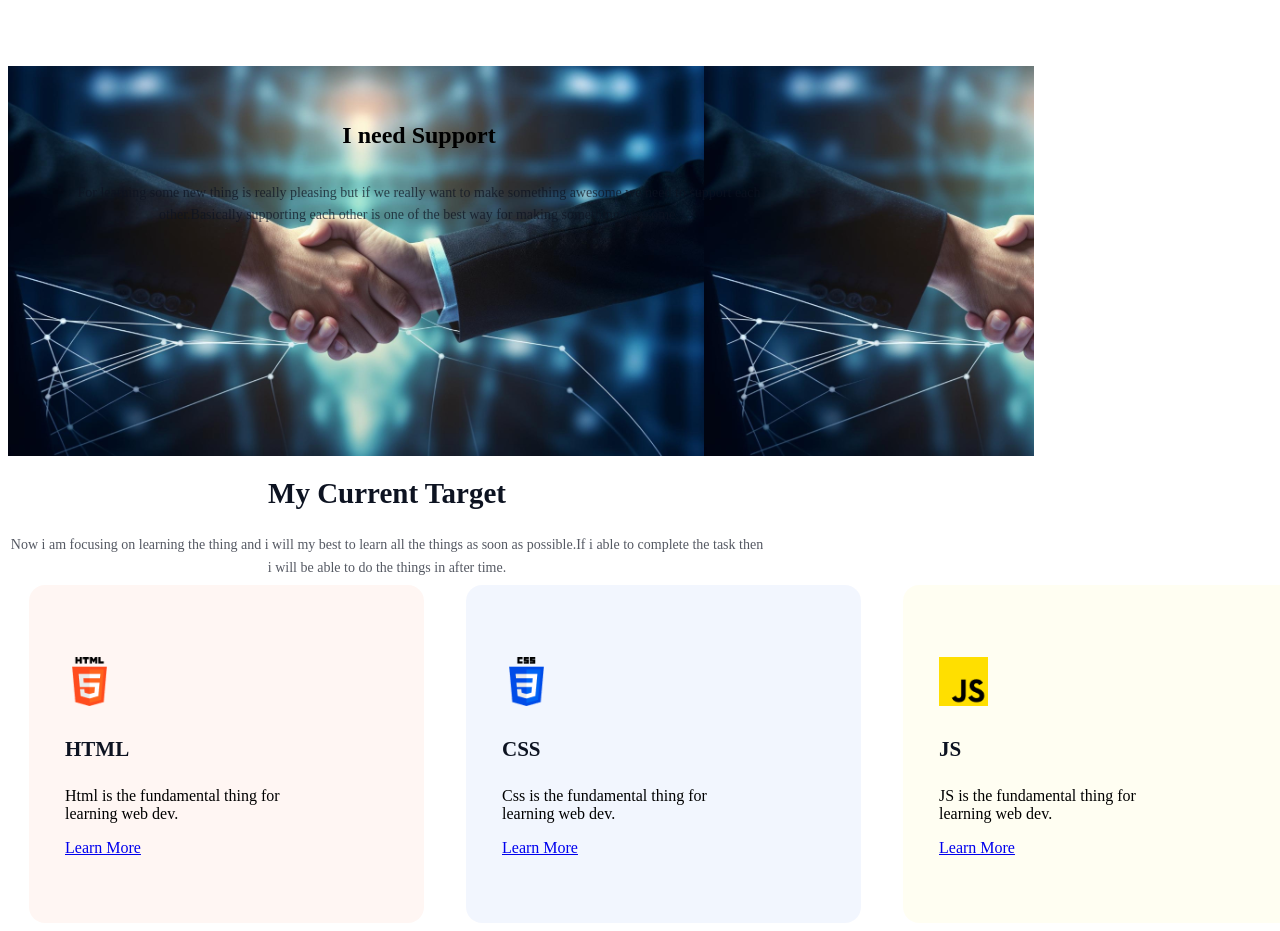
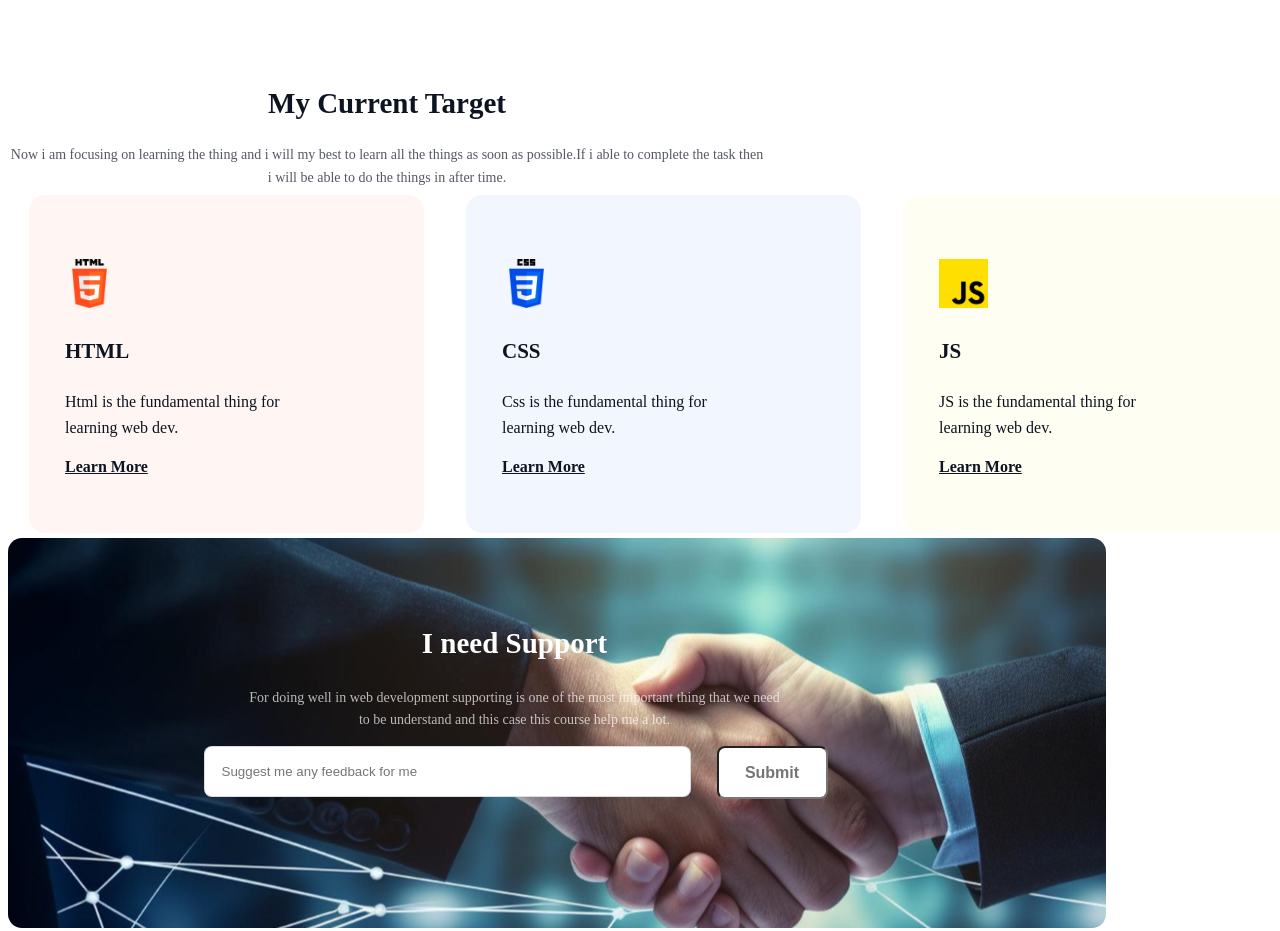
Before and after one commit to Nayem-05/Assignment1, a plain HTML site: page index.html in a window 1280 px wide. Shown: the part 2200-3131 px from the top of the page. Drawn offline with Linux system fonts and the light colour scheme; a web font is replaced by a local one.

Commit message:
Second Commit

```diff
--- a/Styles/design.css
+++ b/Styles/design.css
@@ -190,36 +190,132 @@ margin-top: 20px;
 
 /* This is the support section */
 .support{
-background-image: url('../assets/handshake.jpg');
-background-size: contain;
-width: 960px;
-height: 313px;
-left: 133px;
-right: 133px;
+    width: 1014px;
+    height: 278px;
     display: flex;
     flex-direction: column;
     justify-content: flex-start;
     align-items: flex-start;
     gap: 29;
-padding: 23px 30px 54px 36px;
-
-
+    padding: 56px 42px 56px 42px;
+    background-image: url('../assets/handshake.jpg');
+    border-radius: 14px;
+    background: rgba(0, 0, 0, 0.2),rgba(0, 0, 0, 0.2),rgba(0, 0, 0, 0.2),url(Email);
+    background-position: 0em;
 }
-.support-intro{
-width: 750px;
+.support-box{
+    width: 929px;
     height: 164px;
     display: flex;
     flex-direction: column;
     justify-content: center;
     align-items: center;
-gap: 19;
+    gap: 21;
     padding: 0px;
     flex: none;
     order: 0;
     align-self: stretch;
     flex-grow: 0;
-margin: 20px 0px 200;
+    margin: 29px 0px;
 }
+.support-intro{
+    width: 649px;
+height: 92px;
+display: flex;
+flex-direction: column;
+justify-content: center;
+align-items: center;
+gap: 14;
+padding: 0px;
+flex: none;
+order: 0;
+flex-grow: 0;
+margin: 21px 0px;
+}
+.support-intro-title{
+    color: rgb(255, 255, 255);
+    font-size: 29px;
+    font-weight: 700;
+    line-height: 32px;
+    letter-spacing: 0%;
+    text-align: center;
+    width: 260px;
+height: 32px;
+display: flex;
+flex-direction: column;
+justify-content: center;
+align-items: center;
+gap: 14;
+padding: 0px;
+flex: none;
+order: 0;
+flex-grow: 0;
+margin: 14px 0px;
+}
+.support-intro-desc{
+    color: rgb(255, 255, 255);
+    font-size: 14px;
+    font-weight: 400;
+    line-height: 22px;
+    letter-spacing: 0%;
+    text-align: center;
+    opacity: 0.7;
+    position: static;
+width: 540px;
+height: 46px;
+display: flex;
+flex-direction: column;
+justify-content: center;
+align-items: center;
+gap: 14;
+padding: 0px;
+}
+.input-box{
+    box-sizing: border-box;
+border: 1px solid rgba(13, 19, 33, 0.15);
+border-radius: 8px;
+background: rgb(255, 255, 255);
+width: 487px;
+height: 51px;
+display: flex;
+flex-direction: row;
+justify-content: flex-start;
+align-items: center;
+gap: 9;
+padding: 16px 17px 16px 17px;
+flex: none;
+order: 0;
+flex-grow: 0;
+margin: 0px 14px;
+}
+.submit{
+    border-radius: 8px;
+    background: rgb(255, 255, 255);
+    width: 73px;
+
+display: flex;
+flex-direction: row;
+justify-content: center;
+align-items: center;
+gap: 9;
+padding: 15px 17px 15px 17px;
+flex: none;
+order: 1;
+flex-grow: 0;
+margin: 0px 12px;
+color: rgb(13, 19, 33);
+font-size: 16px;
+font-weight: 600;
+line-height: 19px;
+letter-spacing: 0%;
+text-align: center;
+
+}
+.support-input{
+    display: flex;
+text-decoration: none;
+}
+
 .foot{
 width: 1281px;
 height: 96px;
@@ -416,3 +512,21 @@ letter-spacing: 0%;
 text-align: left;
 margin: 6px 0px;
 }
+.box-desc{
+    color: rgb(13, 19, 33);
+    font-size: 16px;
+    font-weight: 400;
+    line-height: 26px;
+    letter-spacing: 0%;
+    text-align: left;
+}
+.box-link{
+color: rgb(13, 19, 33);
+font-size: 16px;
+font-weight: 700;
+line-height: 19px;
+letter-spacing: 0%;
+text-align: left;
+text-decoration-line: underline;
+Content
+}
--- a/index.html
+++ b/index.html
@@ -62,18 +62,7 @@
                 <iframe width="560" height="315" src="https://www.youtube.com/embed/DGHn2uOAVCE?si=pRp_KTo4j4fI6fhh" title="YouTube video player" frameborder="0" allow="accelerometer; autoplay; clipboard-write; encrypted-media; gyroscope; picture-in-picture; web-share" referrerpolicy="strict-origin-when-cross-origin" allowfullscreen></iframe>
             </div>
            </section>
-           <section class="support">
 
-            <div class="support-intro">
-
-                <h2 class="support-title">
-                    I need Support
-                </h2>
-                <p class="title-desc">
-                    For learning some new thing is really pleasing but if we really want to make something awesome we need to support each other.Basically supporting each other is one of the best way for making something awesome.
-                </p>
-            </div>
-           </section>
 
            <section class="Current-Target">
             <div class="trget-intro">
@@ -128,6 +117,23 @@
         </div>
            </section>
 
+           <section class="support">
+            <div class="support-box">
+            <div class="support-intro">
+                <h2 class="support-intro-title">
+                    I need Support
+                </h2>
+                <p class="support-intro-desc">
+                    For doing well in web development supporting is one of the most important thing that we need to be understand and this case this course help me a lot.
+                </p>
+            </div>
+            <div class="support-input">
+                <input type="text" class="input-box" placeholder="Suggest me any feedback for me">
+                <input type="text" class="submit" placeholder="Submit">
+            </div>
+        </div>
+           </section>
+
 
 
     </main>
```
Lines whose indentation alone changed are shown as unchanged.
